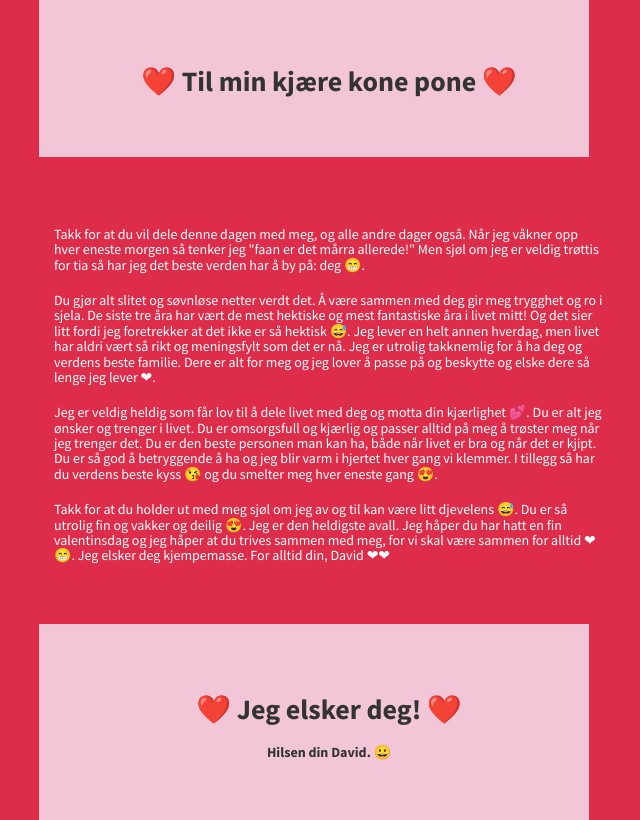
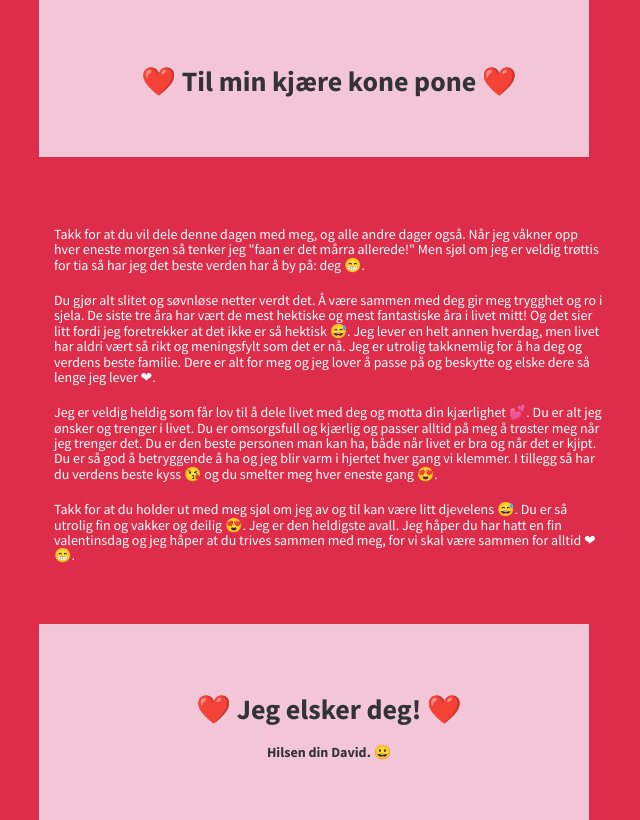
Before and after one commit to ellenog/ellenog.github.io, a Jekyll site: the page built from index.html, in a window 1280 px wide, cut to the strip 904-1724 px from the top of the page. Shown: the whole strip, without its empty margins (326-966 px from the left). Built offline with Jekyll 4.4.1, drawn with Linux system fonts in a browser that asks for light colours.

Commit message:
Update main.html

```diff
--- a/_includes/main.html
+++ b/_includes/main.html
@@ -3,6 +3,6 @@
         <h3>Takk for at du vil dele denne dagen med meg, og alle andre dager også.  Når jeg våkner opp hver eneste morgen så tenker jeg "faan er det mårra allerede!" Men sjøl om jeg er veldig trøttis for tia så har jeg det beste verden har å by på: deg 😁.</h3>
         <h3>Du gjør alt slitet og søvnløse netter verdt det. Å være sammen med deg gir meg trygghet og ro i sjela. De siste tre åra har vært de mest hektiske og mest fantastiske åra i livet mitt! Og det sier litt fordi jeg foretrekker at det ikke er så hektisk 😅. Jeg lever en helt annen hverdag, men livet har aldri vært så rikt og meningsfylt som det er nå. Jeg er utrolig takknemlig for å ha deg og verdens beste familie. Dere er alt for meg og jeg lover å passe på og beskytte og elske dere så lenge jeg lever ❤.</h3>
         <h3>Jeg er veldig heldig som får lov til å dele livet med deg og motta din kjærlighet 💕. Du er alt jeg ønsker og trenger i livet. Du er omsorgsfull og kjærlig og passer alltid på meg å trøster meg når jeg trenger det. Du er den beste personen man kan ha, både når livet er bra og når det er kjipt. Du er så god å betryggende å ha og jeg blir varm i hjertet hver gang vi klemmer. I tillegg så har du verdens beste kyss 😘 og du smelter meg hver eneste gang 😍.</h3>
-        <h3>Takk for at du holder ut med meg sjøl om jeg av og til kan være litt djevelens 😅. Du er så utrolig fin og vakker og deilig 😍. Jeg er den heldigste avall. Jeg håper du har hatt en fin valentinsdag og jeg håper at du trives sammen med meg, for vi skal være sammen for alltid ❤😁. Jeg elsker deg kjempemasse. For alltid din, David ❤❤</h3>
+        <h3>Takk for at du holder ut med meg sjøl om jeg av og til kan være litt djevelens 😅. Du er så utrolig fin og vakker og deilig 😍. Jeg er den heldigste avall. Jeg håper du har hatt en fin valentinsdag og jeg håper at du trives sammen med meg, for vi skal være sammen for alltid ❤😁.</h3>
     </div>
 </aside>
```
